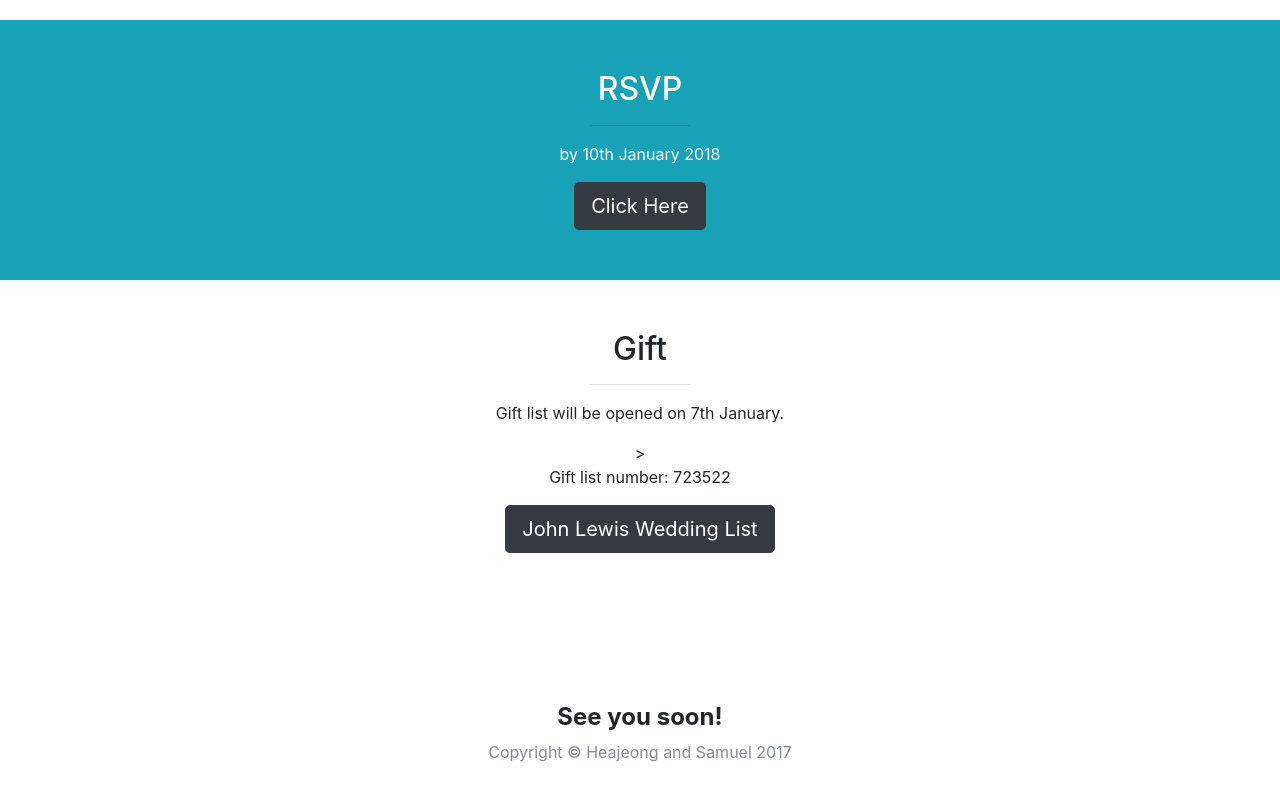
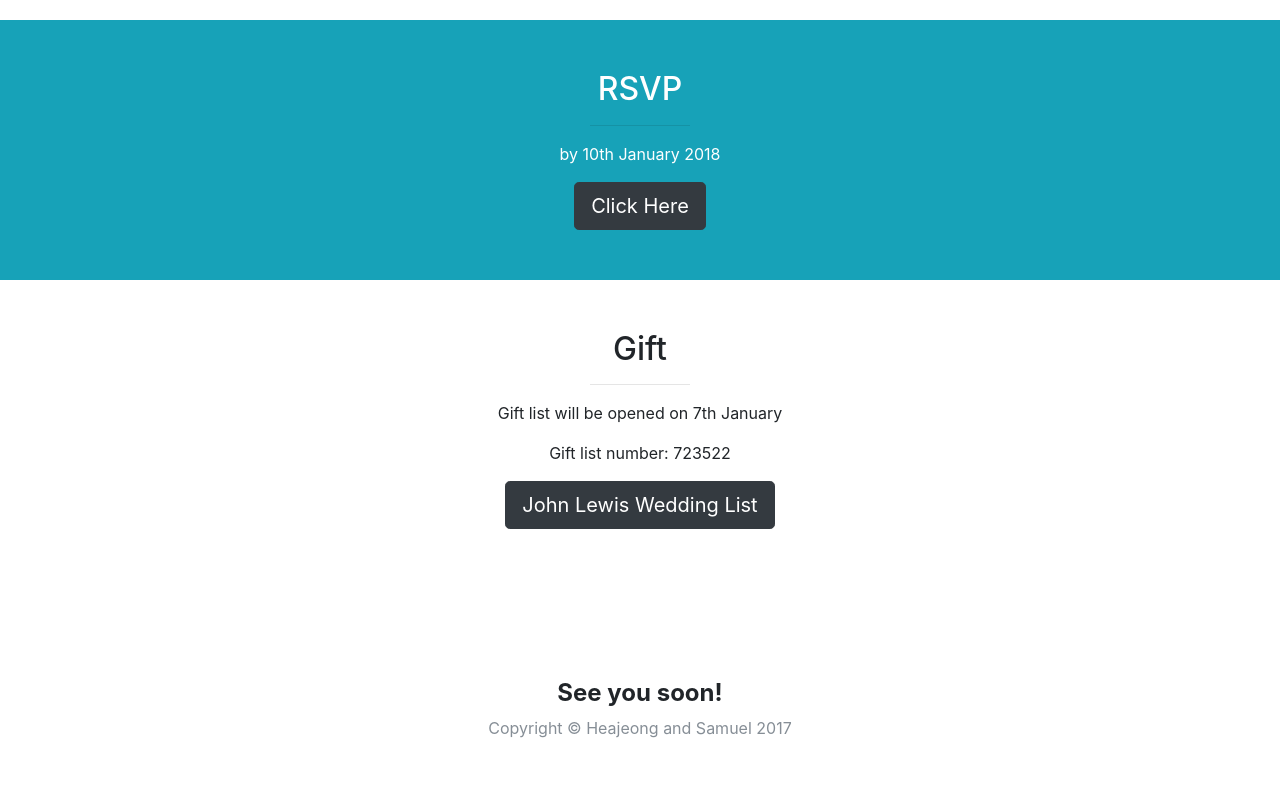
Before and after one commit to kimbennettweddingdrink/kimbennettweddingdrink.github.io, a website with bundled scripts: page index.html in a window 1280 px wide. Shown: the part 3481-4281 px from the top of the page. Built offline with nearby package versions, Linux system fonts and the light colour scheme; grey boxes are pictures that could not be loaded.

Commit message:
Update index.html

```diff
--- a/index.html
+++ b/index.html
@@ -244,7 +244,7 @@
           <div class="col-lg-10 mx-auto">
             <h2>Gift</h2>
             <hr class="small">
-            <p> Gift list will be opened on 7th January. </p>>
+            <p> Gift list will be opened on 7th January </p>
             <p> Gift list number: 723522 </p>
             <a href="https://www.johnlewisgiftlist.com/giftint/JSPs/GiftList/BuyGifts/GuestFindAList.jsp" target="_blank" class="btn btn-lg btn-dark">John Lewis Wedding List</a>
           </div>
```
